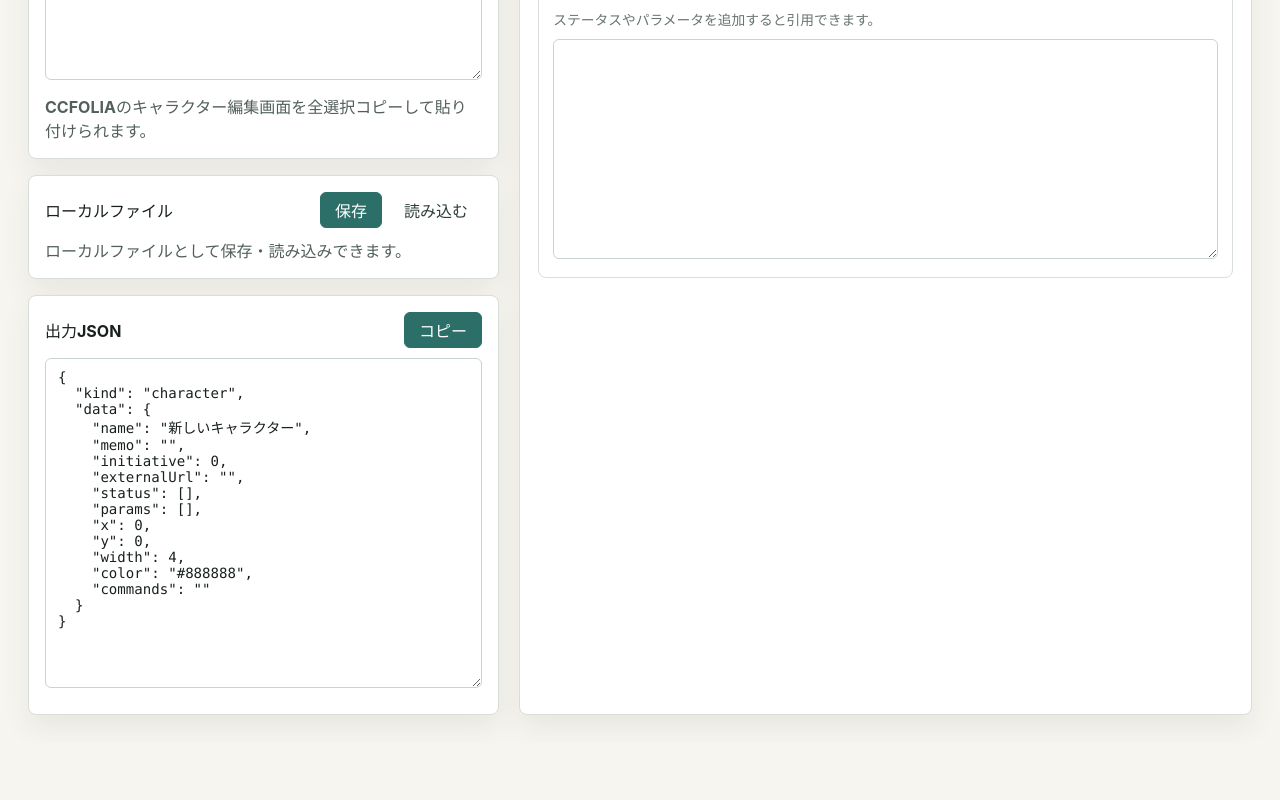
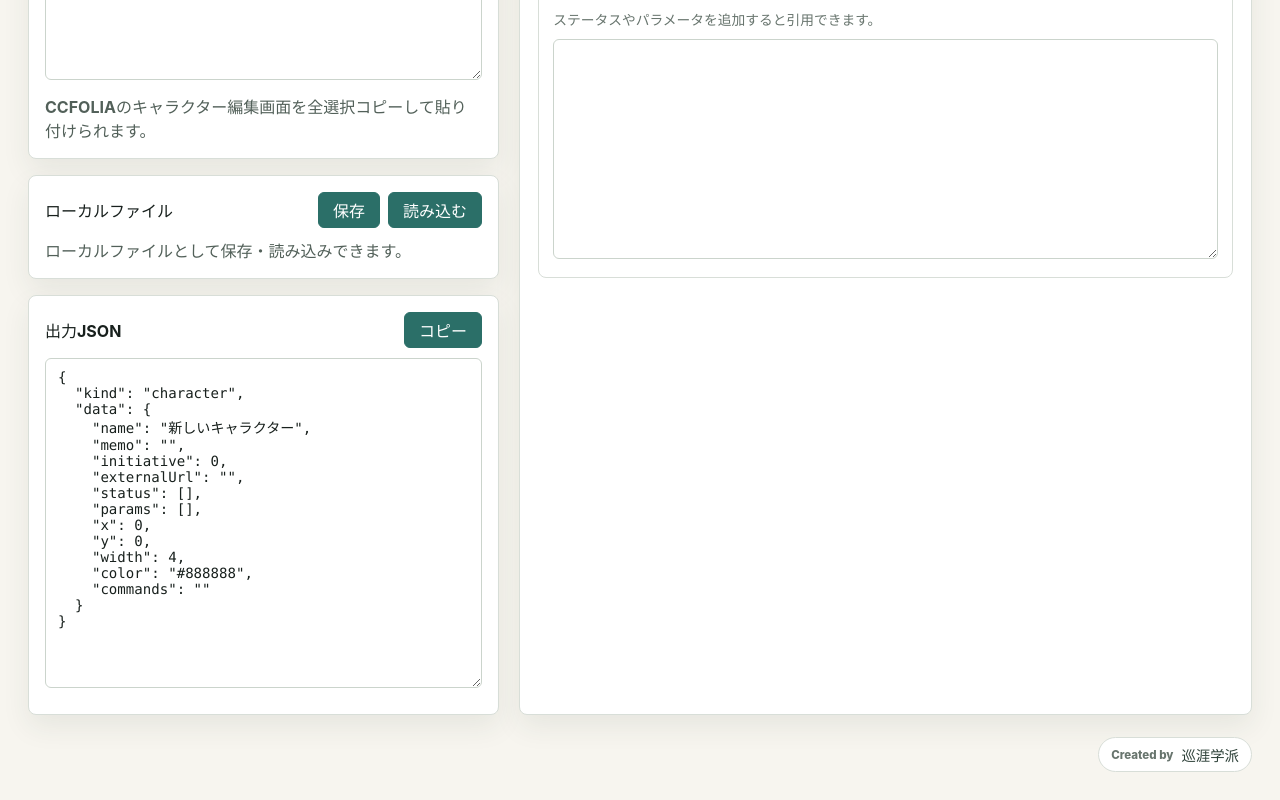
Before and after one commit to organon-torah/ccfoliaCharacterEditor, a React (Vite) app: page / in a window 1280 px wide. Shown: the part 731-1531 px from the top of the page. Before the commit the page ends 1474 px from the top, so only its background shows below. Built offline with nearby package versions, Linux system fonts and the light colour scheme.

Commit message:
キャラクターデータをローカルファイルとして保存

```diff
--- a/src/App.tsx
+++ b/src/App.tsx
@@ -109,18 +109,51 @@ export function App() {
     }
   }
 
-  function saveLocalFile() {
-    const blob = new Blob([outputJson], { type: "application/json" });
+  async function saveLocalFile() {
+    const fileName = `${sanitizeFileName(character.name || "character")}.ccfolia-character.json`;
+
+    try {
+      if ("showSaveFilePicker" in window && typeof window.showSaveFilePicker === "function") {
+        const handle = await window.showSaveFilePicker({
+          suggestedName: fileName,
+          types: [
+            {
+              description: "CCFOLIA Character JSON",
+              accept: { "application/json": [".json"] }
+            }
+          ]
+        });
+        const writable = await handle.createWritable();
+
+        await writable.write(outputJson);
+        await writable.close();
+        setFileMessage("指定した場所にローカルファイルを保存しました。");
+        return;
+      }
+
+      downloadLocalFile(outputJson, fileName);
+      setFileMessage("ブラウザのダウンロード先にローカルファイルを保存しました。");
+    } catch (error) {
+      if (isAbortError(error)) {
+        setFileMessage("ローカルファイルの保存をキャンセルしました。");
+        return;
+      }
+
+      setFileMessage("ローカルファイルを保存できませんでした。");
+    }
+  }
+
+  function downloadLocalFile(content: string, fileName: string) {
+    const blob = new Blob([content], { type: "application/json" });
     const url = URL.createObjectURL(blob);
     const link = document.createElement("a");
 
     link.href = url;
-    link.download = `${sanitizeFileName(character.name || "character")}.ccfolia-character.json`;
+    link.download = fileName;
     document.body.append(link);
     link.click();
     link.remove();
     URL.revokeObjectURL(url);
-    setFileMessage("ローカルファイルを保存しました。");
   }
 
   async function loadLocalFile(file: File | undefined) {
@@ -197,7 +230,7 @@ export function App() {
                 <button type="button" onClick={saveLocalFile}>
                   保存
                 </button>
-                <label className="file-button secondary-button">
+                <label className="file-button">
                   読み込む
                   <input
                     className="file-input"
@@ -232,6 +265,12 @@ export function App() {
 
         <CharacterForm character={character} updateField={updateField} />
       </div>
+      <footer className="app-footer">
+        <a className="credit-link" href="https://organontorah.wixsite.com/planes" target="_blank" rel="noreferrer">
+          <span>Created by</span>
+          巡涯学派
+        </a>
+      </footer>
       {importDraft && (
         <ImportReviewDialog
           current={character}
@@ -260,6 +299,10 @@ export function App() {
 
 function sanitizeFileName(value: string): string {
   return value.trim().replace(/[\\/:*?"<>|]+/g, "_") || "character";
+}
+
+function isAbortError(error: unknown): boolean {
+  return error instanceof DOMException && error.name === "AbortError";
 }
 
 function readFileText(file: File): Promise<string> {
@@ -331,16 +374,16 @@ function ImportReviewDialog({
           </button>
         </div>
         <div className="dialog-actions">
-          <button type="button" onClick={onSelectAll}>
+          <button className="secondary-button" type="button" onClick={onSelectAll}>
             すべて選択
           </button>
           <button className="secondary-button" type="button" onClick={onClearAll}>
             すべて外す
           </button>
-          <button className="secondary-button" type="button" onClick={onApplySelected} disabled={draft.selectedIds.length === 0}>
+          <button className="apply-button" type="button" onClick={onApplySelected} disabled={draft.selectedIds.length === 0}>
             選択項目を上書き
           </button>
-          <button type="button" onClick={onApplyAll}>
+          <button className="danger-button" type="button" onClick={onApplyAll}>
             すべて上書き
           </button>
         </div>
--- a/src/styles.css
+++ b/src/styles.css
@@ -36,7 +36,10 @@ button {
 
 .file-button {
   align-items: center;
+  background: #2b6f68;
+  border: 1px solid #2b6f68;
   border-radius: 6px;
+  color: #ffffff;
   cursor: pointer;
   display: inline-flex;
   font-weight: 700;
@@ -71,6 +74,16 @@ button:disabled {
   background: #ffffff;
   border-color: #b8c4bc;
   color: #2d4038;
+}
+
+.apply-button {
+  background: #24764f;
+  border-color: #24764f;
+}
+
+.danger-button {
+  background: #ad342f;
+  border-color: #ad342f;
 }
 
 textarea,
@@ -138,6 +151,40 @@ h2 {
   grid-template-columns: minmax(360px, 0.9fr) minmax(480px, 1.4fr);
   margin: 0 auto;
   max-width: 1440px;
+}
+
+.app-footer {
+  align-items: center;
+  display: flex;
+  justify-content: flex-end;
+  margin: 22px auto 0;
+  max-width: 1440px;
+}
+
+.credit-link {
+  align-items: center;
+  background: #ffffff;
+  border: 1px solid #d8ded8;
+  border-radius: 999px;
+  color: #2d4038;
+  display: inline-flex;
+  font-size: 0.9rem;
+  font-weight: 800;
+  gap: 8px;
+  min-height: 34px;
+  padding: 6px 12px;
+  text-decoration: none;
+}
+
+.credit-link:hover {
+  border-color: #9db8af;
+  color: #214d48;
+}
+
+.credit-link span {
+  color: #68756e;
+  font-size: 0.72rem;
+  font-weight: 800;
 }
 
 .io-pane,
--- a/vite.config.ts
+++ b/vite.config.ts
@@ -6,7 +6,7 @@ export default defineConfig({
   plugins: [react()],
   build: {
     outDir: "docs",
-    emptyOutDir: true,
+    emptyOutDir: false,
     reportCompressedSize: false
   }
 });
```
Also changed, not shown: src/types/file-system-access.d.ts (added, +22 -0 lines), 6 other files (tests, documents, lock files or other folders).
